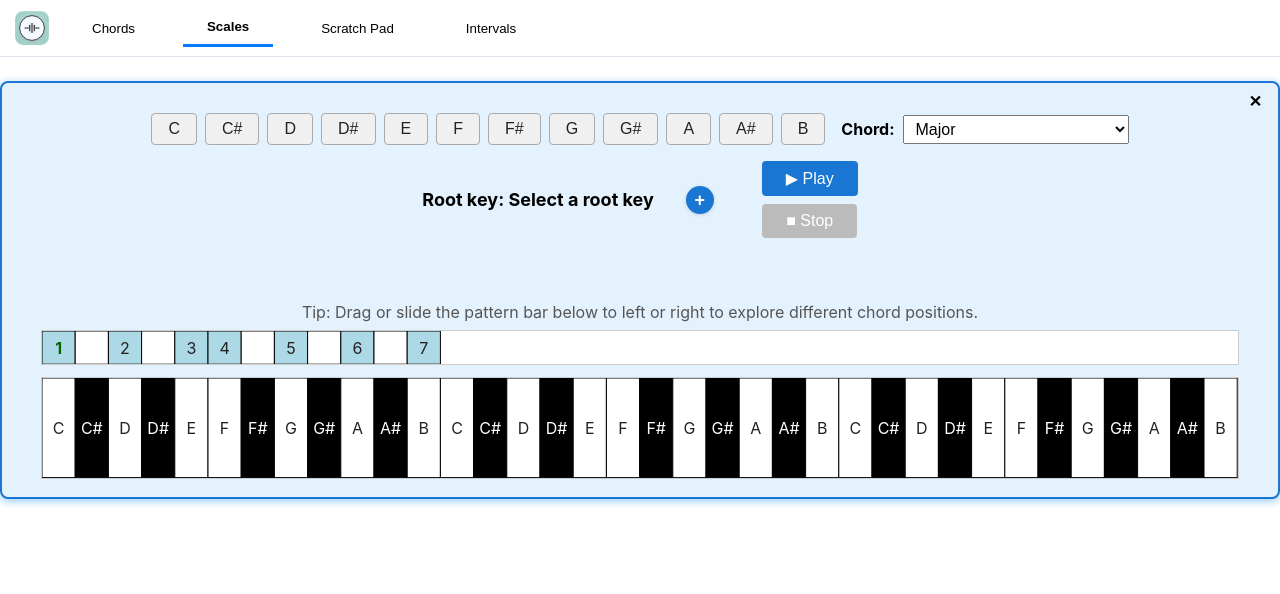
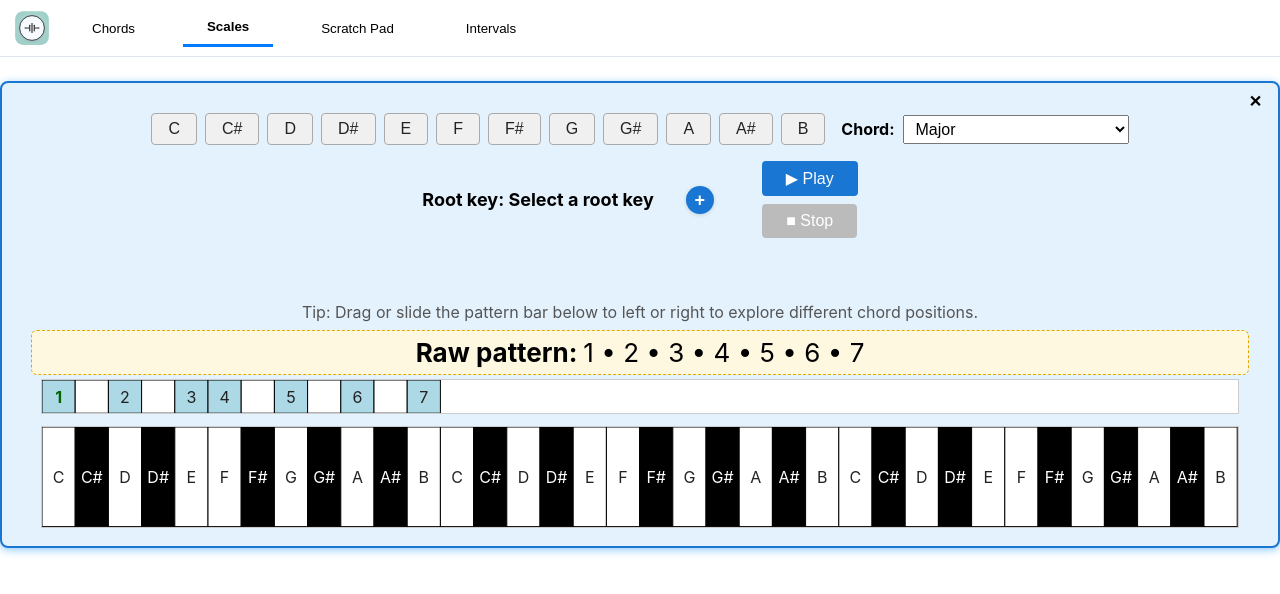
Before and after one commit to senthilktmz/pitch-lemur, a React (Create React App) app: page / in a window 1280 px wide. Both pictures are taken after a click on the button "Scales". Shown: the top 594 px of the page. Built offline with nearby package versions, Linux system fonts and the light colour scheme.

Commit message:
fixed play button not working for chords

```diff
--- a/src/ChordsPattern.tsx
+++ b/src/ChordsPattern.tsx
@@ -161,7 +161,16 @@ const ChordsPattern: React.FC<ChordsPatternProps> = ({
       const kv = keyboardViewJson ? JSON.parse(keyboardViewJson) : null;
       if (kv) notes = kv.key_sequence.filter((n: string) => !n.startsWith('0'));
     } catch {}
-    if (notes.length === 0) return;
+    // Fallback: derive from current pattern if JSON missing
+    if (notes.length === 0) {
+      try {
+        notes = getPatternNotes();
+      } catch {}
+    }
+    if (notes.length === 0) {
+      try { console.warn('[ChordsPattern] No notes to play.'); } catch {}
+      return;
+    }
 
     const ctx = new (window.AudioContext || (window as any).webkitAudioContext)();
     audioContextRef.current = ctx;
@@ -171,6 +180,8 @@ const ChordsPattern: React.FC<ChordsPatternProps> = ({
     gain.gain.linearRampToValueAtTime(0.18, ctx.currentTime + 0.92);
     gain.gain.linearRampToValueAtTime(0, ctx.currentTime + 1);
     gain.connect(ctx.destination);
+    // Some browsers start contexts as 'suspended'. Attempt to resume.
+    try { ctx.resume?.(); } catch {}
     const oscillators: OscillatorNode[] = notes.map(note => {
       const osc = ctx.createOscillator();
       osc.type = 'sine';
@@ -530,7 +541,7 @@ const ChordsPattern: React.FC<ChordsPatternProps> = ({
               const nativeHeight = 45; // matches KeyboardViewSVG white key height
               return (
                 // Reserve space properly for scaled content
-                <div style={{ transform: `scale(${scale})`, transformOrigin: 'left top', height: nativeHeight * scale, marginBottom: 12, overflow: 'visible' }}>
+                <div style={{ transform: `scale(${scale})`, transformOrigin: 'left top', height: nativeHeight * scale, marginBottom: 12, overflow: 'visible', pointerEvents: 'none' }}>
                   <KeyboardViewSVG
                     backwardPadding={kv.backward_padding || []}
                     keySequence={kv.key_sequence || []}
--- a/src/ScalesPattern.tsx
+++ b/src/ScalesPattern.tsx
@@ -325,24 +325,33 @@ const ScalesPattern: React.FC<ScalesPatternProps> = ({ zoom = 100, patterns, sca
     }
   }, [rootIndex, selectedPattern]);
 
-  // PATCH: Dynamically generate pattern for slider to cover all degrees (including 9, 11, 13)
+  // PATCH: Build slider pattern using the actual degrees for the selected scale at each semitone.
+  // This guarantees we prefer labels like b3 over enharmonic #2 when the raw pattern uses b3.
   const sliderPattern = (() => {
     const degreeToSemitone: Record<string, number> = {
       "1": 0, "b2": 1, "2": 2, "#2": 3, "b3": 3, "3": 4, "4": 5, "#4": 6, "b5": 6, "5": 7, "#5": 8, "b6": 8, "6": 9, "bb7": 9, "b7": 10, "7": 11,
+      // Extensions map beyond the octave
       "b9": 13, "9": 14, "#9": 15, "11": 17, "#11": 18, "b13": 20, "13": 21
     };
     const degrees = currentPattern ? (SCALES_PATTERNS_ARRAY.find(([name]) => name === selectedPattern) || []).slice(1) as string[] : [];
-    const maxSemitone = Math.max(...degrees.map(d => degreeToSemitone[d]));
-    const pattern = [];
+    // Map the actual degrees for this pattern to their semitone positions
+    const labelBySemitone: Record<number, string> = {};
+    for (const deg of degrees) {
+      const st = degreeToSemitone[deg];
+      if (st !== undefined) labelBySemitone[st] = deg;
+    }
+    const semitones = Object.keys(labelBySemitone).map(n => Number(n));
+    const maxSemitone = semitones.length ? Math.max(...semitones) : 0;
+    const pattern: any[] = [];
     for (let i = 0; i <= maxSemitone; i++) {
-      const degree = Object.keys(degreeToSemitone).find(key => degreeToSemitone[key] === i);
-      if (degree && degrees.includes(degree)) {
+      const label = labelBySemitone[i];
+      if (label) {
         pattern.push({
-          label: degree,
+          label,
           color: "lightblue",
           type: "scale_interval_member",
-          fontColor: degree === "1" ? "darkgreen" : undefined,
-          fontType: degree === "1" ? "bold" : undefined
+          fontColor: label === "1" ? "darkgreen" : undefined,
+          fontType: label === "1" ? "bold" : undefined
         });
       } else {
         pattern.push({ label: "", color: "white", type: "scale_interval_blank" });
@@ -541,6 +550,28 @@ const ScalesPattern: React.FC<ScalesPatternProps> = ({ zoom = 100, patterns, sca
               <div style={{ textAlign: 'center', marginBottom: 8, color: '#555' }}>
                 Tip: Drag or slide the pattern bar below to left or right to explore different chord positions.
               </div>
+              {/* Debug: show raw pattern from patterns/Scales.tsx just above the slider */}
+              {(() => {
+                const row: any = SCALES_PATTERNS_ARRAY.find(([name]) => name === selectedPattern);
+                if (!row) return null;
+                const degrees: string[] = row.slice(1);
+                return (
+                  <div style={{
+                    margin: '8px auto 4px',
+                    padding: '6px 10px',
+                    background: '#fff8e1',
+                    border: '1px dashed #e0a800',
+                    borderRadius: 6,
+                    color: '#000',
+                    fontSize: 26,
+                    maxWidth: KEY_WIDTH * KEYBOARD_LENGTH,
+                    textAlign: 'center'
+                  }}>
+                    <strong style={{ marginRight: 6 }}>Raw pattern:</strong>
+                    {degrees.join('  •  ')}
+                  </div>
+                );
+              })()}
               <IntervalPattern
                   pattern={sliderPattern}
                   keyWidth={KEY_WIDTH}
```
